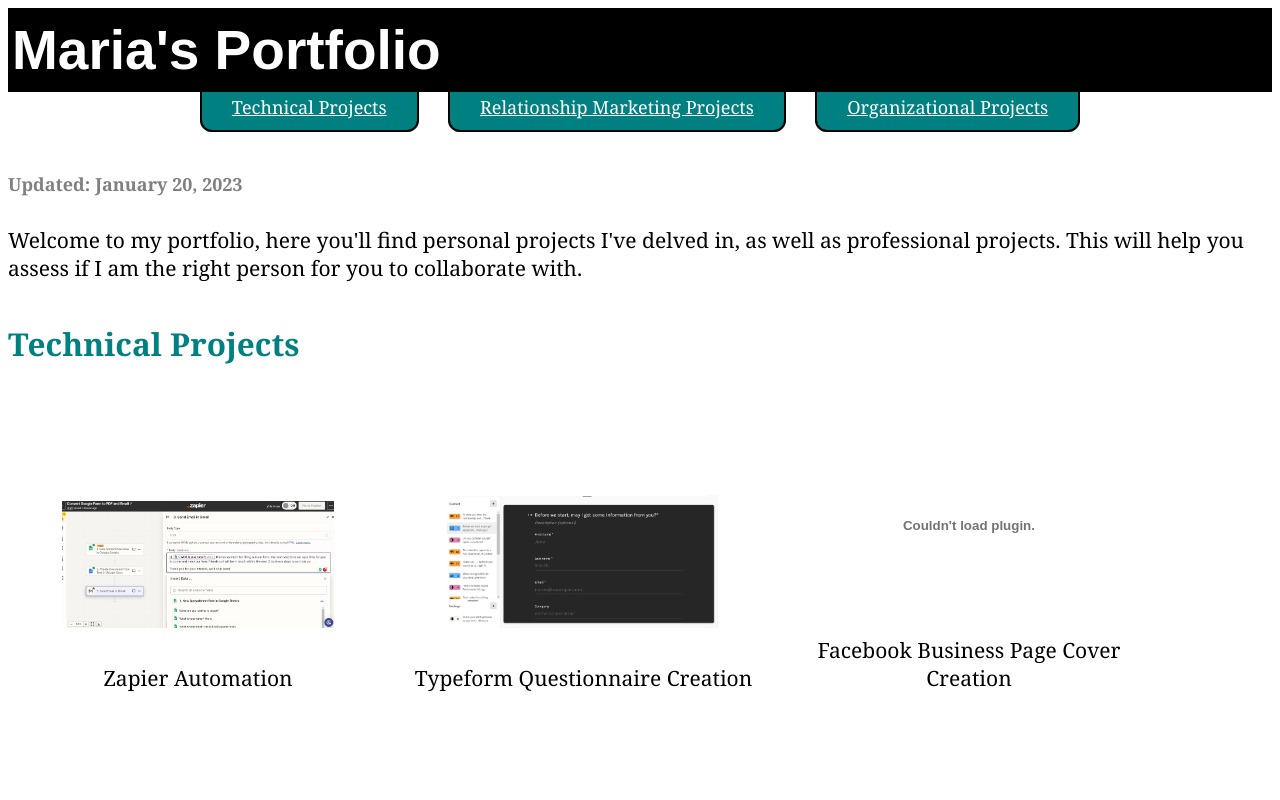
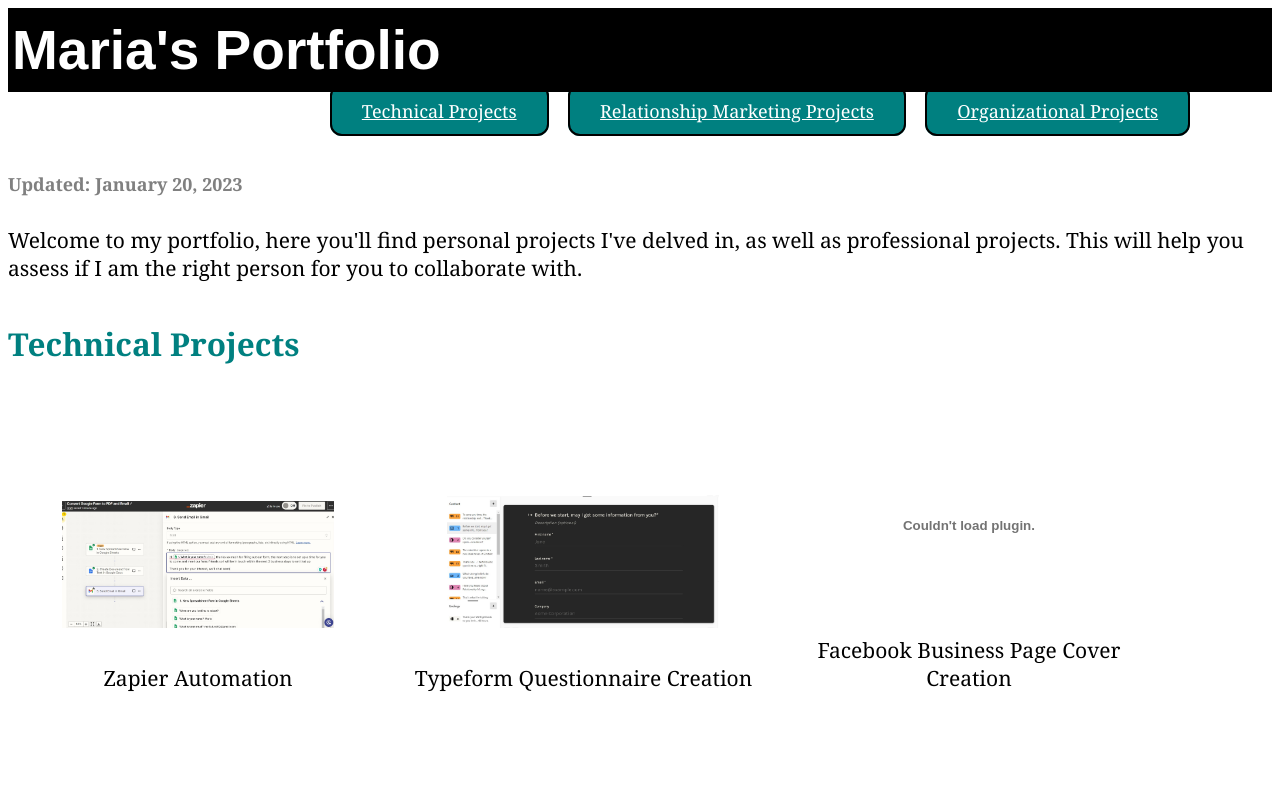
Before and after one commit to MariaRoDigital/Portfolio, a plain HTML site: page index.html in a window 1280 px wide. Shown: the top 800 px of the page. Drawn offline with Linux system fonts and the light colour scheme.

Commit message:
create and style navigation span id elements

```diff
--- a/index.html
+++ b/index.html
@@ -14,9 +14,9 @@
   </header>
 
   <nav id="navbar">
-    <span><a href="#technical">Technical Projects</a></span>
-    <span><a href="#relationship-marketing">Relationship Marketing Projects</a></span>
-    <span><a href="#organizational">Organizational Projects</a></span>
+    <span id="nav1"><a href="#technical">Technical Projects</a></span>
+    <span id="nav2"><a href="#relationship-marketing">Relationship Marketing Projects</a></span>
+    <span id="nav3"><a href="#organizational">Organizational Projects</a></span>
   </nav>
 
   <h4 id="publish-time">Updated: January 20, 2023</h4>
--- a/resources/css/style.css
+++ b/resources/css/style.css
@@ -28,7 +28,7 @@ p {
 header {
   position: sticky;
   top: 0;
-  z-index: 2
+  z-index: 3
 }
 
 .title {
@@ -42,6 +42,7 @@ header {
 }
 
 #navbar {
+  width: 100%;
   height: 60px;
   text-align: center;
   display: block;
@@ -57,6 +58,27 @@ header {
   background-color: teal;
   padding: 10px 30px;
   margin: 12px;
+}
+
+#nav1 {
+  position: sticky;
+  top: 3.5px;
+  right: -130px;
+  z-index: 2;
+}
+
+#nav2 {
+  position: sticky;
+  top: 3.5px;
+  right: -120px;
+  z-index: 2;
+}
+
+#nav3 {
+  position: sticky;
+  top: 3.5px;
+  right: -110px;
+  z-index: 2;
 }
 
 #navbar a {
```
